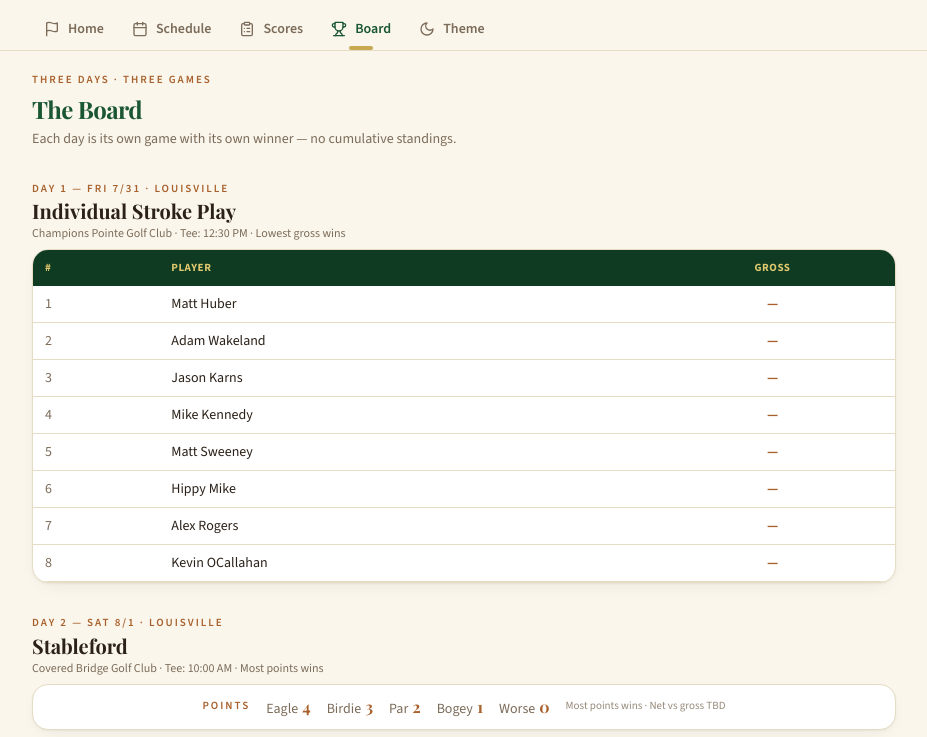
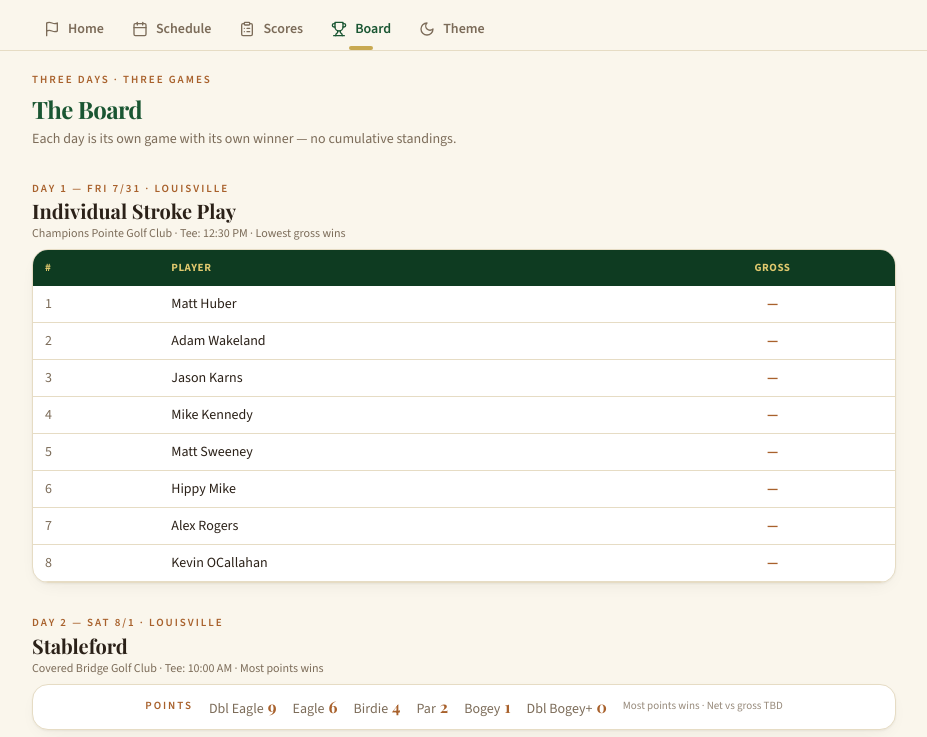
Before and after one commit to cactuar614/CFSTT2026-Golf, a Next.js app: page /leaderboard in a window 1280 px wide. Shown: the top 737 px of the page, without its empty margins (176-1103 px from the left). Built offline with nearby package versions, Linux system fonts and the light colour scheme; a web font is replaced by a local one.

Commit message:
Custom Stableford points: 9/6/4/2/1/0
Per the group's scoring chart: double eagle 9, eagle 6, birdie 4,
par 2, bogey 1, double bogey or worse 0. Updates stablefordPoints,
the StablefordKey card, and CLAUDE.md.

https://claude.ai/code/session_01C9XSUp2wYSEZX18wtPZugK

```diff
--- a/components/StablefordKey.tsx
+++ b/components/StablefordKey.tsx
@@ -1,9 +1,10 @@
 const POINTS_KEY = [
-  { label: 'Eagle', points: 4 },
-  { label: 'Birdie', points: 3 },
+  { label: 'Dbl Eagle', points: 9 },
+  { label: 'Eagle', points: 6 },
+  { label: 'Birdie', points: 4 },
   { label: 'Par', points: 2 },
   { label: 'Bogey', points: 1 },
-  { label: 'Worse', points: 0 },
+  { label: 'Dbl Bogey+', points: 0 },
 ];
 
 /** Compact Stableford points key shown atop Stableford views. */
--- a/lib/scoring.ts
+++ b/lib/scoring.ts
@@ -45,15 +45,15 @@ export function scoreRelativeToPar(strokes: number | null, par: number): number
 }
 
 /**
- * Standard Stableford points for one hole (gross; net vs gross still TBD):
- * albatross 5 · eagle 4 · birdie 3 · par 2 · bogey 1 · worse 0.
+ * Trip Stableford points for one hole (gross; net vs gross still TBD):
+ * double eagle 9 · eagle 6 · birdie 4 · par 2 · bogey 1 · double bogey+ 0.
  */
 export function stablefordPoints(strokes: number | null, par: number): number | null {
   if (strokes === null) return null;
   const diff = strokes - par;
-  if (diff <= -3) return 5;
-  if (diff === -2) return 4;
-  if (diff === -1) return 3;
+  if (diff <= -3) return 9;
+  if (diff === -2) return 6;
+  if (diff === -1) return 4;
   if (diff === 0) return 2;
   if (diff === 1) return 1;
   return 0;
```
Also changed, not shown: 1 other file (tests, documents, lock files or other folders).
